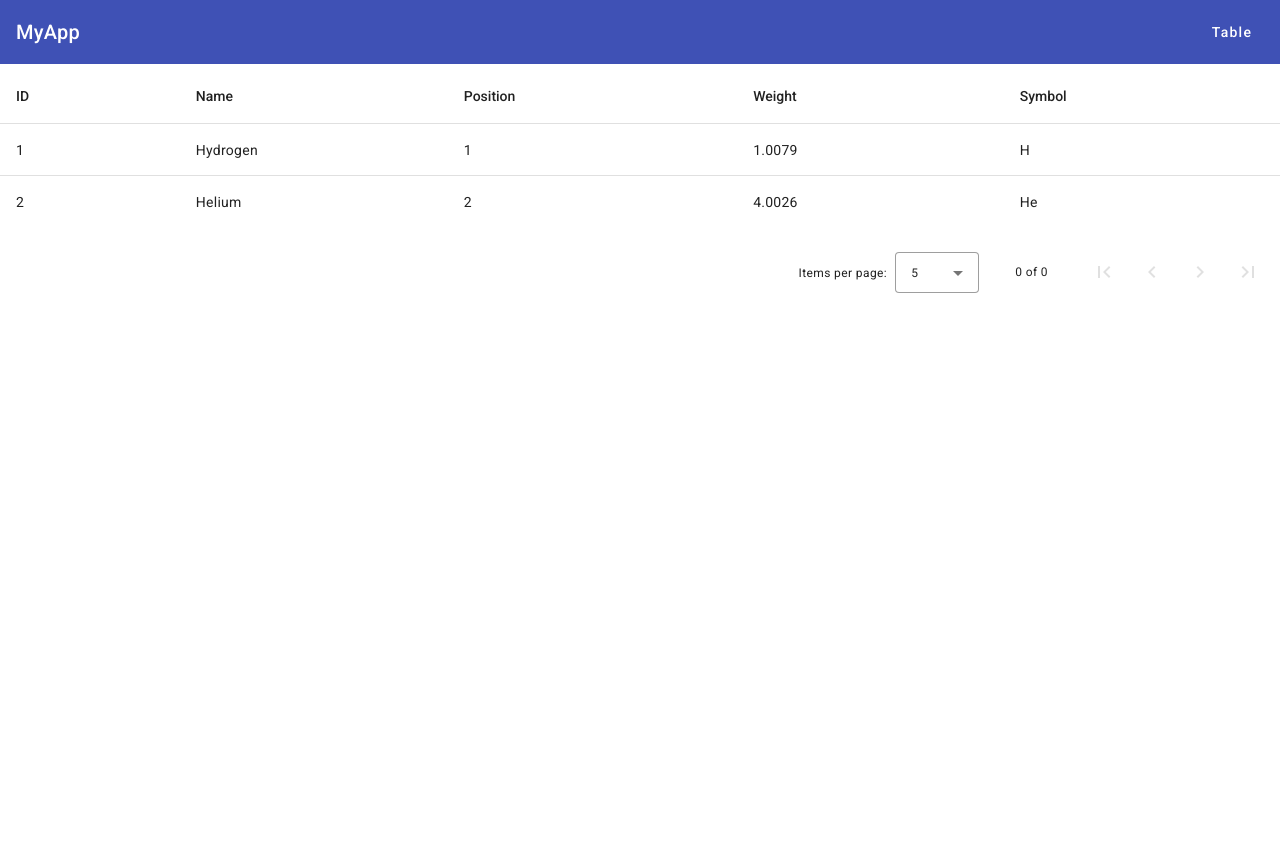
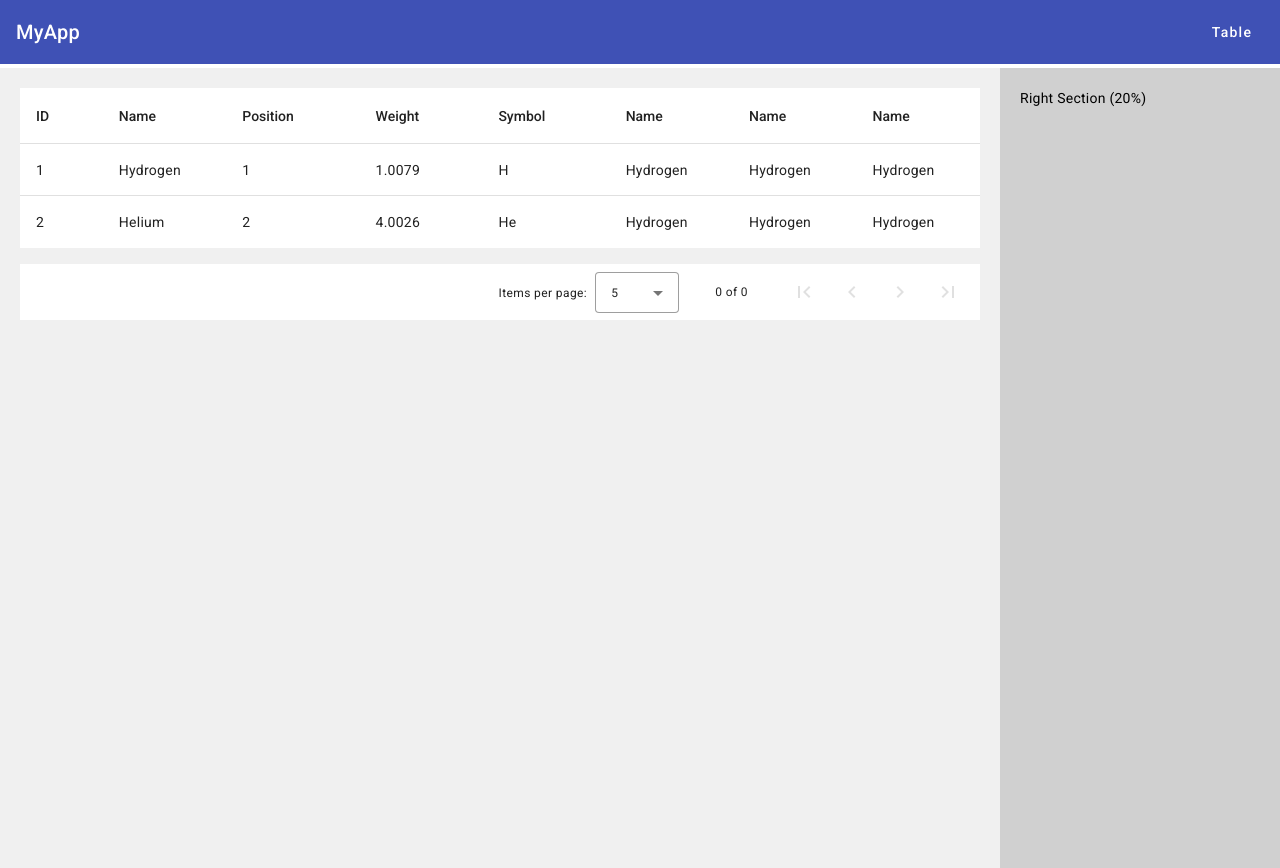
Before and after one commit to amaldev07/angular_material_playground, an Angular app in the folder my-app/: page /simple-mat-table in a window 1280 px wide. Before the commit the page ends 800 px from the top, so only its background shows below. Built offline with nearby package versions, Linux system fonts and the light colour scheme.

Commit message:
scroll table

```diff
--- a/my-app/src/app/app-routing.module.ts
+++ b/my-app/src/app/app-routing.module.ts
@@ -2,11 +2,13 @@ import { NgModule } from '@angular/core';
 import { RouterModule, Routes } from '@angular/router';
 import { SimpleMatTableComponent } from './simple-mat-table/simple-mat-table.component';
 import { SimpleMatTableWithApiComponent } from './simple-mat-table-with-api/simple-mat-table-with-api.component';
+import { ScrollTableComponent } from './scroll-table/scroll-table.component';
 
 const routes: Routes = [
   { path: '', redirectTo: '/simple-mat-table', pathMatch: 'full' },
   { path: 'simple-mat-table', component: SimpleMatTableComponent },
   { path: 'simple-table-withapi', component: SimpleMatTableWithApiComponent },
+  { path: 'scroll-table', component: ScrollTableComponent }
 ];
 
 @NgModule({
--- a/my-app/src/app/app.module.ts
+++ b/my-app/src/app/app.module.ts
@@ -14,13 +14,15 @@ import { MatButtonModule } from '@angular/material/button';
 import { MatMenuModule } from '@angular/material/menu';
 import { SimpleMatTableWithApiComponent } from './simple-mat-table-with-api/simple-mat-table-with-api.component';
 import { HttpClientModule } from '@angular/common/http';
+import { ScrollTableComponent } from './scroll-table/scroll-table.component';
 
 @NgModule({
   declarations: [
     AppComponent,
     SimpleMatTableComponent,
     NavbarComponent,
-    SimpleMatTableWithApiComponent
+    SimpleMatTableWithApiComponent,
+    ScrollTableComponent
   ],
   imports: [
     BrowserModule,
--- a/my-app/src/app/navbar/navbar.component.html
+++ b/my-app/src/app/navbar/navbar.component.html
@@ -14,6 +14,7 @@
     <!-- First level menu item -->
     <button mat-menu-item routerLink="/simple-mat-table" routerLinkActive="active">Simple Table</button>
     <button mat-menu-item routerLink="/simple-table-withapi" routerLinkActive="active">Simple Table Api</button>
+    <button mat-menu-item routerLink="/scroll-table" routerLinkActive="active">Scroll Table</button>
 
     <!-- Submenu with children -->
     <button mat-menu-item [matMenuTriggerFor]="subMenu">Submenu 2</button>
--- /dev/null
+++ b/my-app/src/app/scroll-table/scroll-table.component.html
@@ -0,0 +1 @@
+<p>scroll-table works!</p>
--- a/my-app/src/app/simple-mat-table/simple-mat-table.component.html
+++ b/my-app/src/app/simple-mat-table/simple-mat-table.component.html
@@ -1,3 +1,5 @@
+<div class="container">
+  <div class="left-section">
     <table mat-table [dataSource]="dataSource" matSort>
 
       <!-- ID Column -->
@@ -30,9 +32,27 @@
         <td mat-cell *matCellDef="let element"> {{element.symbol}} </td>
       </ng-container>
 
+      <ng-container matColumnDef="name1">
+        <th mat-header-cell *matHeaderCellDef mat-sort-header> Name </th>
+        <td mat-cell *matCellDef="let element"> {{element.name1}} </td>
+      </ng-container>
+
+      <ng-container matColumnDef="name2">
+        <th mat-header-cell *matHeaderCellDef mat-sort-header> Name </th>
+        <td mat-cell *matCellDef="let element"> {{element.name2}} </td>
+      </ng-container>
+
+      <ng-container matColumnDef="name3">
+        <th mat-header-cell *matHeaderCellDef mat-sort-header> Name </th>
+        <td mat-cell *matCellDef="let element"> {{element.name3}} </td>
+      </ng-container>
+
       <tr mat-header-row *matHeaderRowDef="displayedColumns"></tr>
       <tr mat-row *matRowDef="let row; columns: displayedColumns;"></tr>
 
     </table>
 
     <mat-paginator [pageSizeOptions]="[5, 10, 20]" showFirstLastButtons></mat-paginator>
+  </div>
+  <div class="right-section">Right Section (20%)</div>
+</div>
--- a/my-app/src/app/simple-mat-table/simple-mat-table.component.scss
+++ b/my-app/src/app/simple-mat-table/simple-mat-table.component.scss
@@ -9,3 +9,29 @@ table {
   mat-paginator {
     margin-top: 16px;
   }
+
+// -----------------------------
+  body {
+    margin: 0;
+    font-family: Arial, sans-serif;
+    height: 100vh; /* Ensure the body takes the full height */
+}
+
+.container {
+    display: flex;
+    height: 100vh; /* Set the container height to full viewport height */
+}
+
+.left-section {
+    flex: 8; /* 80% width */
+    background-color: #f0f0f0; /* Light gray background */
+    padding: 20px;
+    box-sizing: border-box;
+}
+
+.right-section {
+    flex: 2; /* 20% width */
+    background-color: #d0d0d0; /* Darker gray background */
+    padding: 20px;
+    box-sizing: border-box;
+}
--- a/my-app/src/app/simple-mat-table/simple-mat-table.component.ts
+++ b/my-app/src/app/simple-mat-table/simple-mat-table.component.ts
@@ -6,14 +6,17 @@ import { MatTableDataSource } from '@angular/material/table';
 export interface PeriodicElement {
   id: number;
   name: string;
+  name1: string;
+  name2: string;
+  name3: string;
   position: number;
   weight: number;
   symbol: string;
 }
 
 const ELEMENT_DATA: PeriodicElement[] = [
-  { id: 1, name: 'Hydrogen', position: 1, weight: 1.0079, symbol: 'H' },
-  { id: 2, name: 'Helium', position: 2, weight: 4.0026, symbol: 'He' },
+  { id: 1, name: 'Hydrogen', position: 1, weight: 1.0079, symbol: 'H', name1: 'Hydrogen', name2: 'Hydrogen',name3: 'Hydrogen' },
+  { id: 2, name: 'Helium', position: 2, weight: 4.0026, symbol: 'He', name1: 'Hydrogen', name2: 'Hydrogen',name3: 'Hydrogen' },
 ];
 
 @Component({
@@ -22,7 +25,7 @@ const ELEMENT_DATA: PeriodicElement[] = [
   styleUrl: './simple-mat-table.component.scss'
 })
 export class SimpleMatTableComponent {
-  displayedColumns: string[] = ['id', 'name', 'position', 'weight', 'symbol'];
+  displayedColumns: string[] = ['id', 'name', 'position', 'weight', 'symbol', 'name1', 'name2','name3'];
   dataSource = new MatTableDataSource<PeriodicElement>(ELEMENT_DATA);
 
   @ViewChild(MatPaginator) paginator!: MatPaginator;
```
Also changed, not shown: my-app/src/app/scroll-table/scroll-table.component.ts (added, +10 -0 lines), my-app/src/app/scroll-table/scroll-table.component.scss (added), 1 other file (tests, documents, lock files or other folders). Lines whose indentation alone changed are shown as unchanged.
